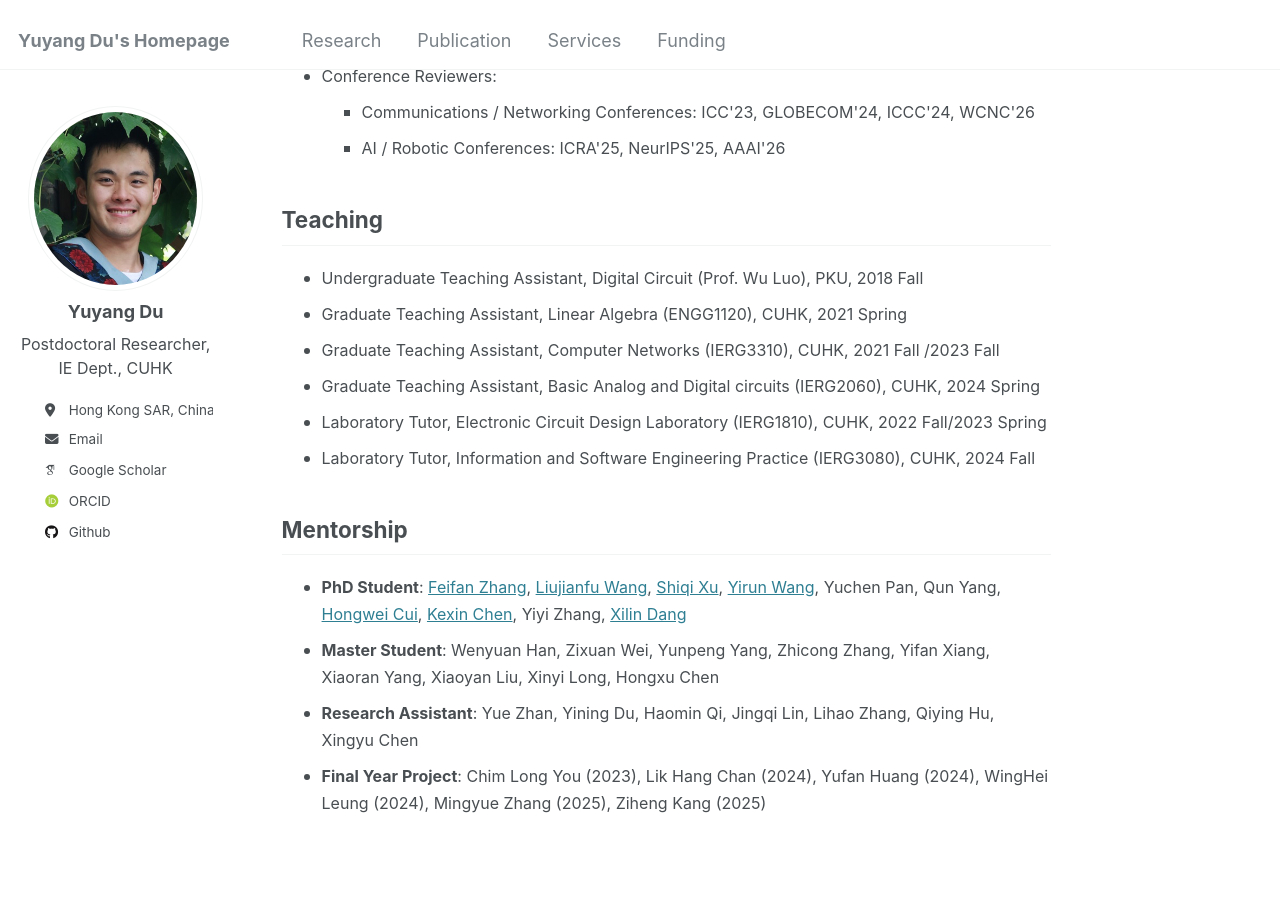
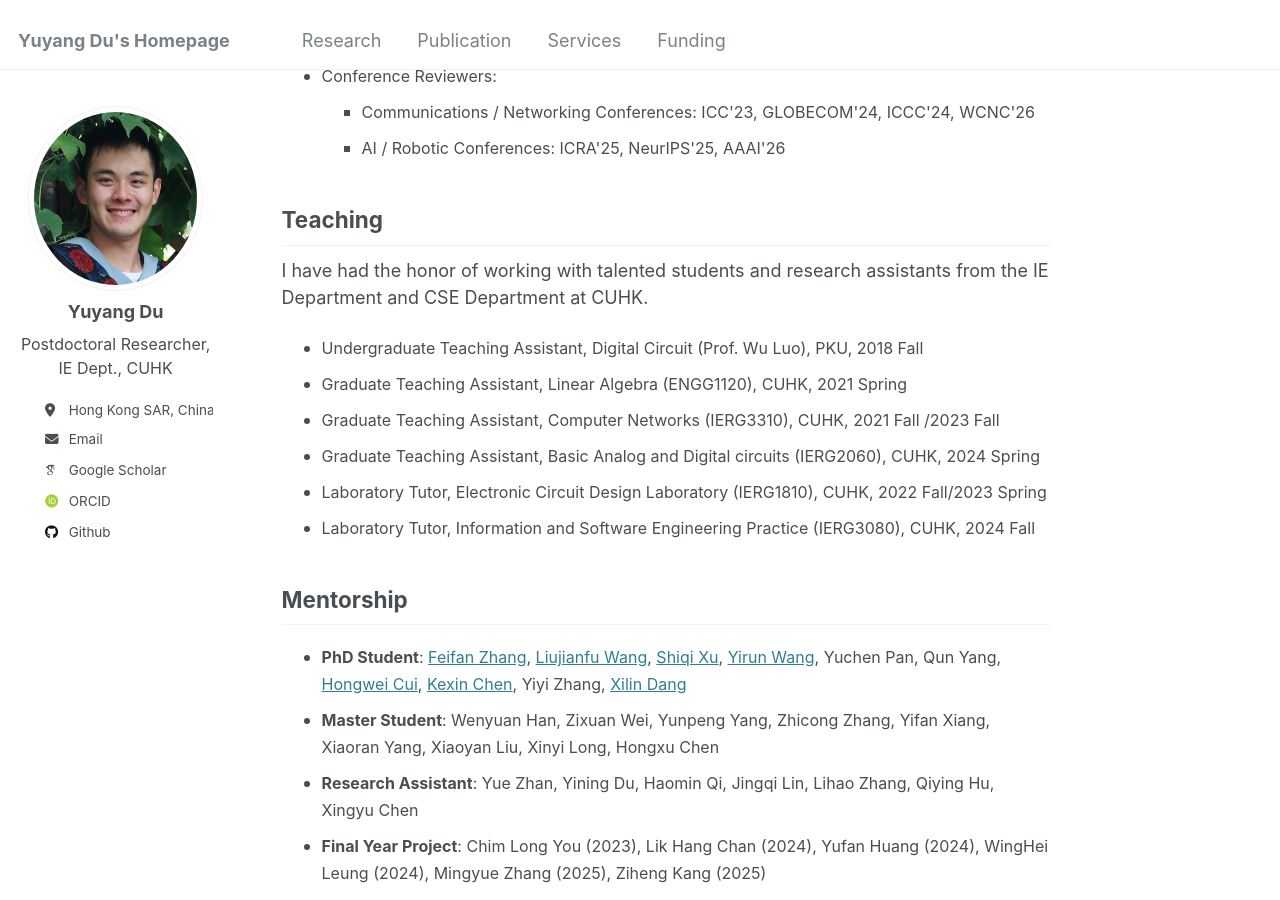
Before and after one commit to yuyangdu01/yuyangdu01.github.io, a Jekyll site: the page built from _pages/service.md, in a window 1280 px wide and 900 px high, scrolled down 340 px. Built offline with Jekyll 4.4.1, drawn with Linux system fonts in a browser that asks for light colours; some web fonts are replaced.

Commit message:
Update service.md

```diff
--- a/_pages/service.md
+++ b/_pages/service.md
@@ -30,6 +30,7 @@ Review
 
 Teaching
 ------
+I have had the honor of working with talented students and research assistants from the IE Department and CSE Department at CUHK.
 * <font size=3>Undergraduate Teaching Assistant, Digital Circuit (Prof. Wu Luo), PKU, 2018 Fall</font>
 * <font size=3>Graduate Teaching Assistant, Linear Algebra (ENGG1120), CUHK, 2021 Spring</font>
 * <font size=3>Graduate Teaching Assistant, Computer Networks (IERG3310), CUHK, 2021 Fall /2023 Fall</font>
```
